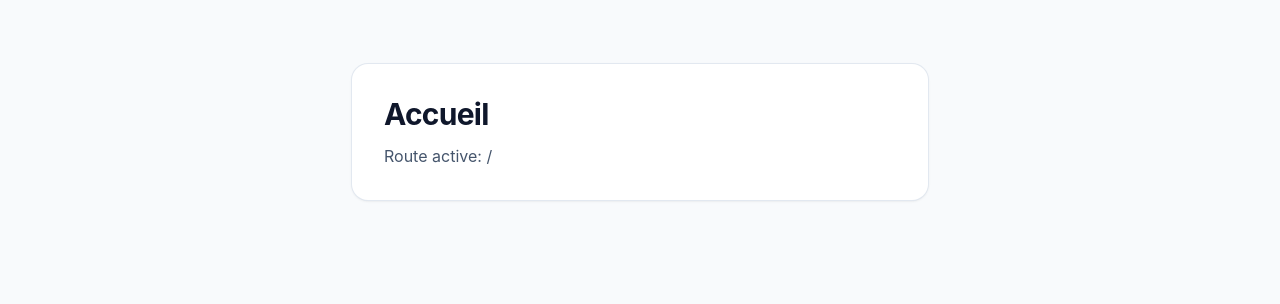
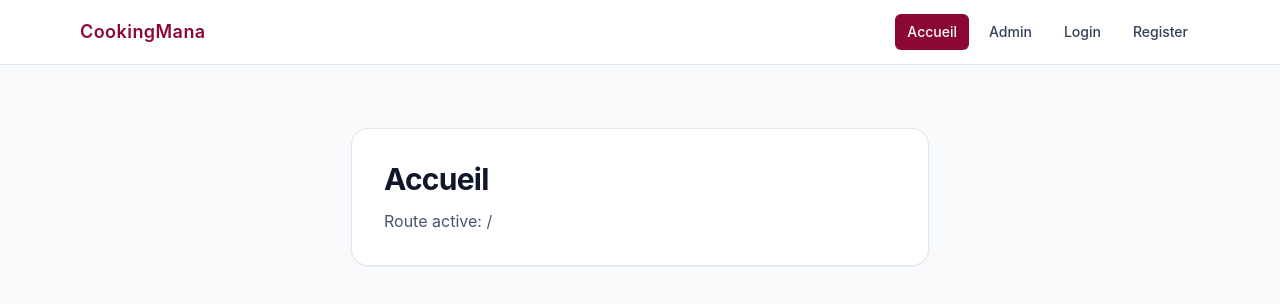
Before and after one commit to marc-awad/cooking-mana, a React (Vite) app: page / in a window 1280 px wide. Shown: the top 304 px of the page. Built offline with nearby package versions, Linux system fonts and the light colour scheme.

Commit message:
feat: add main layout header with branded navigation

```diff
--- a/src/App.tsx
+++ b/src/App.tsx
@@ -1,4 +1,5 @@
-import { Routes, Route } from "react-router-dom"
+import { Outlet, Route, Routes } from "react-router-dom"
+import MainHeader from "./components/layout/MainHeader"
 
 type PlaceholderPageProps = {
   title: string
@@ -7,7 +8,7 @@ type PlaceholderPageProps = {
 
 function PlaceholderPage({ title, path }: PlaceholderPageProps) {
   return (
-    <main className="min-h-screen bg-slate-50 px-4 py-16 text-slate-900">
+    <main className="px-4 py-16">
       <div className="mx-auto max-w-xl rounded-2xl bg-white p-8 shadow-sm ring-1 ring-slate-200">
         <h1 className="text-3xl font-bold tracking-tight">{title}</h1>
         <p className="mt-3 text-slate-600">Route active: {path}</p>
@@ -16,10 +17,23 @@ function PlaceholderPage({ title, path }: PlaceholderPageProps) {
   )
 }
 
+function MainLayout() {
+  return (
+    <div className="min-h-screen bg-slate-50 text-slate-900">
+      <MainHeader />
+      <Outlet />
+    </div>
+  )
+}
+
 function App() {
   return (
     <Routes>
-      <Route path="/" element={<PlaceholderPage title="Accueil" path="/" />} />
+      <Route element={<MainLayout />}>
+        <Route
+          path="/"
+          element={<PlaceholderPage title="Accueil" path="/" />}
+        />
         <Route
           path="/login"
           element={<PlaceholderPage title="Login" path="/login" />}
@@ -32,6 +46,7 @@ function App() {
           path="/admin"
           element={<PlaceholderPage title="Admin" path="/admin" />}
         />
+      </Route>
     </Routes>
   )
 }
--- /dev/null
+++ b/src/components/layout/MainHeader.tsx
@@ -0,0 +1,40 @@
+import { Link, NavLink } from "react-router-dom"
+
+function MainHeader() {
+  const navLinkClassName = ({ isActive }: { isActive: boolean }) =>
+    `rounded-md px-3 py-2 text-sm font-medium transition-colors ${
+      isActive
+        ? "bg-rose-900 text-white"
+        : "text-slate-700 hover:bg-rose-50 hover:text-rose-900"
+    }`
+
+  return (
+    <header className="sticky top-0 z-20 border-b border-slate-200 bg-white/95 backdrop-blur">
+      <div className="mx-auto flex h-16 max-w-6xl items-center justify-between px-4">
+        <Link
+          to="/"
+          className="text-lg font-semibold tracking-wide text-rose-900"
+        >
+          CookingMana
+        </Link>
+
+        <nav className="flex items-center gap-2">
+          <NavLink to="/" className={navLinkClassName} end>
+            Accueil
+          </NavLink>
+          <NavLink to="/admin" className={navLinkClassName}>
+            Admin
+          </NavLink>
+          <NavLink to="/login" className={navLinkClassName}>
+            Login
+          </NavLink>
+          <NavLink to="/register" className={navLinkClassName}>
+            Register
+          </NavLink>
+        </nav>
+      </div>
+    </header>
+  )
+}
+
+export default MainHeader
```
Lines whose indentation alone changed are shown as unchanged.
